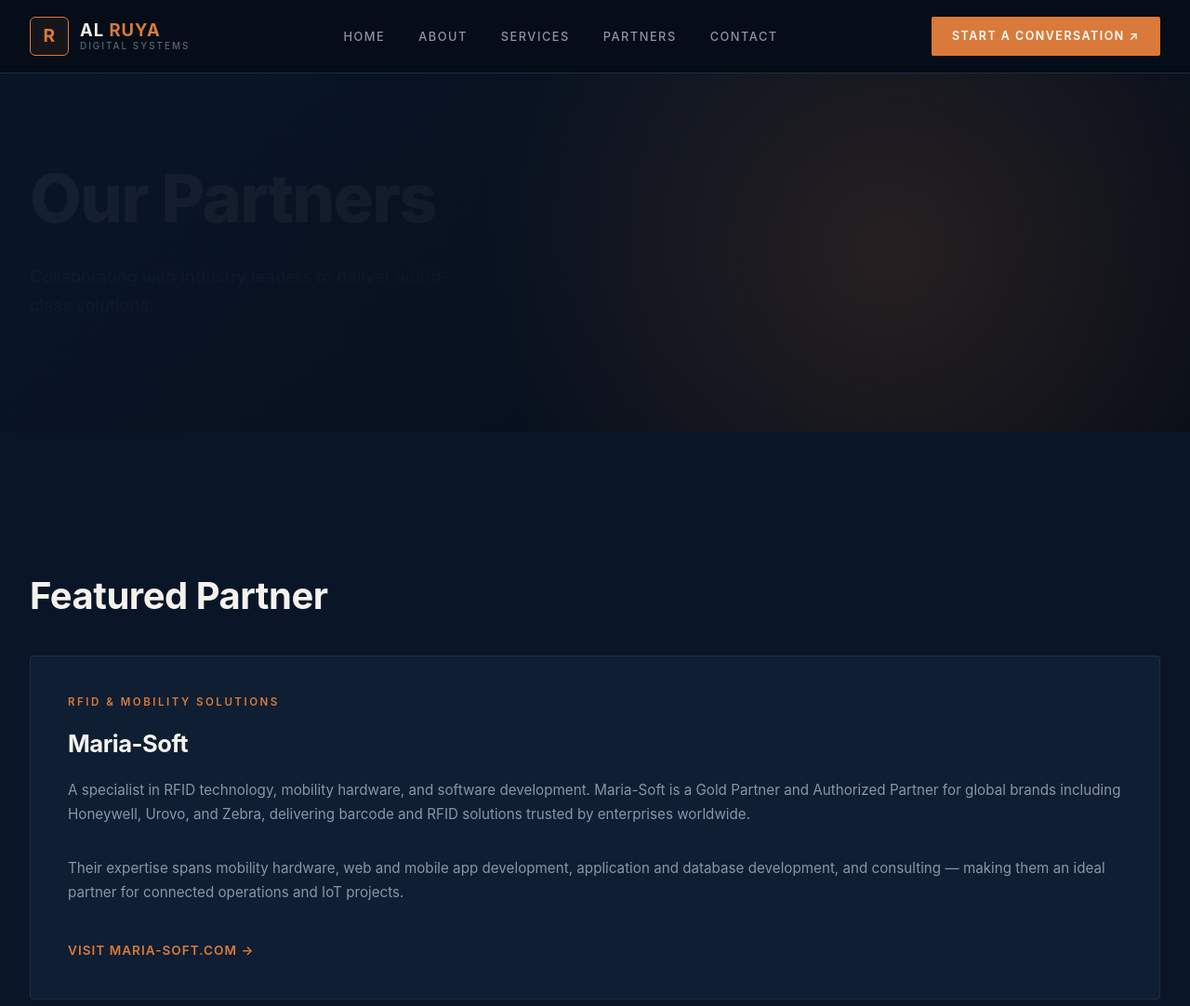
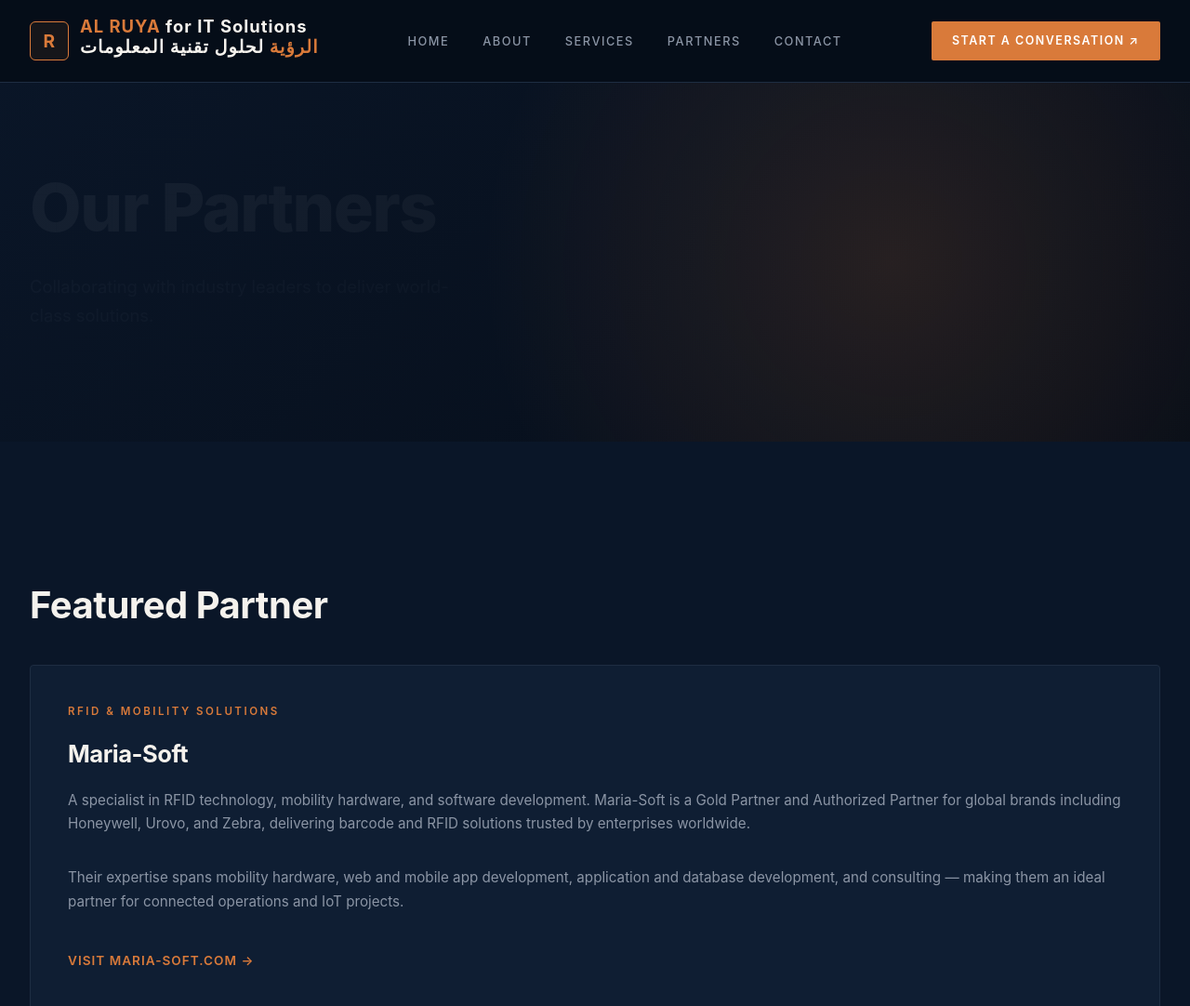
Before and after one commit to Samir0827/samir0827.github.io, a plain HTML site: page partners.html in a window 1280 px wide. Shown: the top 1082 px of the page at 93% size. Drawn offline with Linux system fonts and the light colour scheme.

Commit message:
Update logo section in partners.html

```diff
--- a/partners.html
+++ b/partners.html
@@ -11,11 +11,11 @@
     <header>
 <nav>
     <div class="logo">
-        <div class="logo-mark">R</div>
-        <div class="logo-text">
-            <strong>AL <span>RUYA</span></strong>
-            <small>Digital Systems</small>
-        </div>
+                <div class="logo-mark">R</div>
+                 <div class="logo-text">
+                <strong><span>AL RUYA</span> for IT Solutions</strong>
+                <strong><h3><span> الرؤية </span> لحلول تقنية المعلومات  </span></h3></strong>
+                </div>
     </div>
     <ul>
         <li><a href="index.html">Home</a></li>
```
